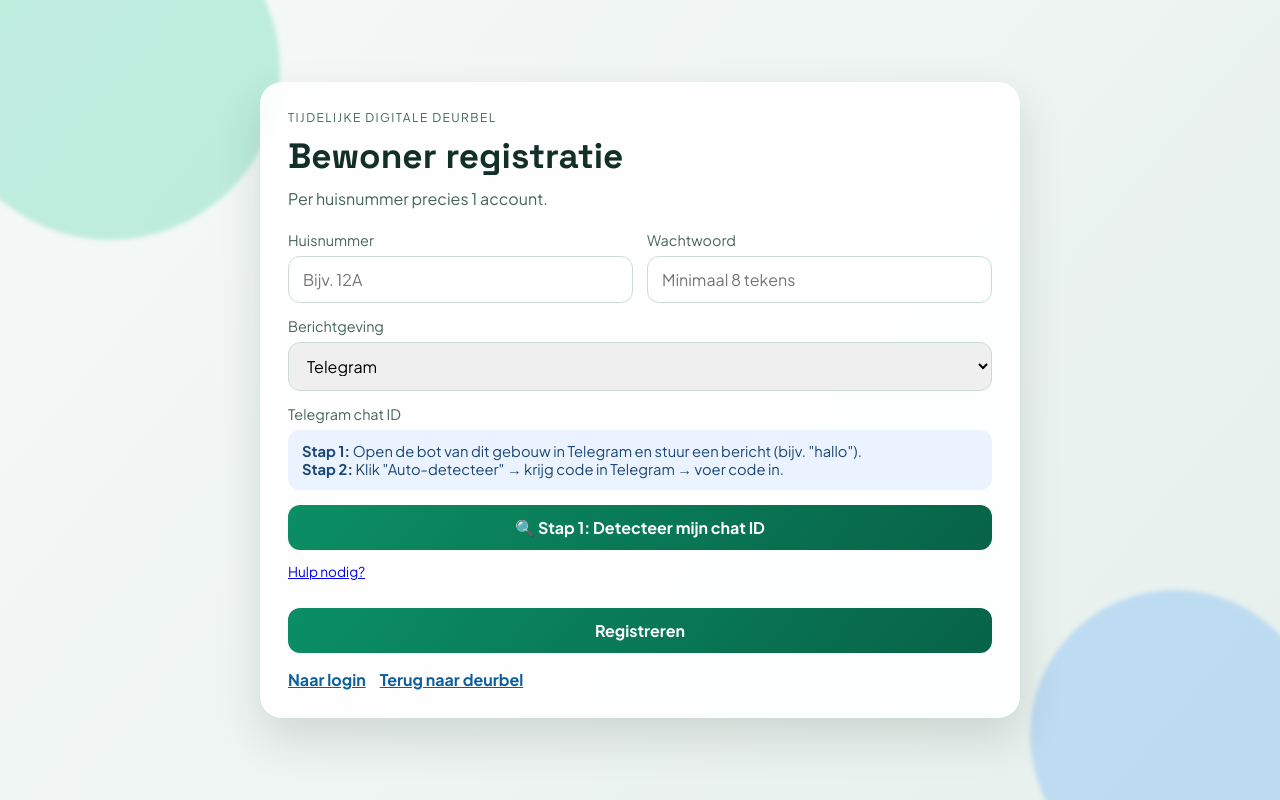
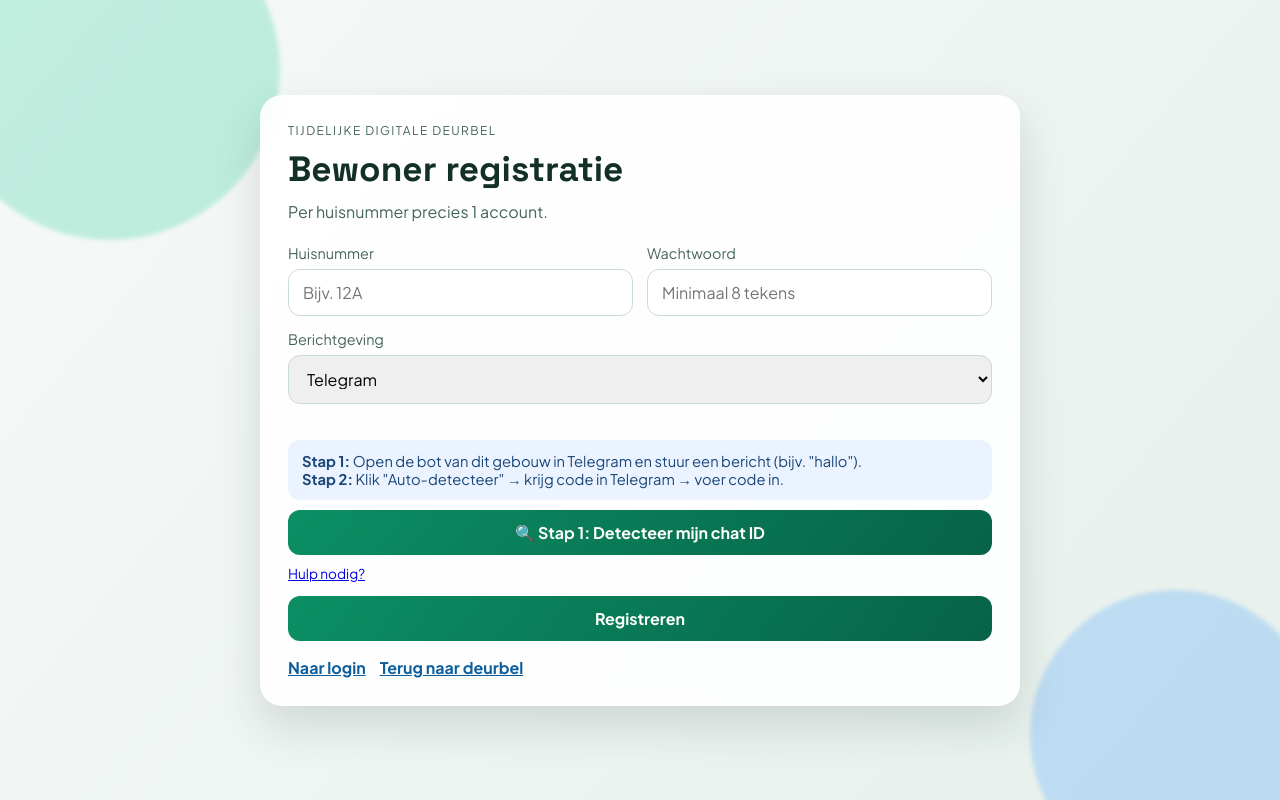
Before and after one commit to svdleer/vvedeurbel, a PHP site: page /register.php in a window 1280 px wide. Run offline with PHP 8.4, Linux system fonts and the light colour scheme.

Commit message:
Fix: move Telegram block out of label, fix channel visibility and code field alignment

```diff
--- a/public/register.php
+++ b/public/register.php
@@ -36,8 +36,8 @@ echo flash_html($message, $type);
         </select>
     </label>
 
-    <label data-channel="telegram">Telegram chat ID
-        <div style="background: #eaf3ff; border-radius: 12px; padding: 12px 14px; margin-bottom: 8px; font-size: 0.92rem; color: #1a4678;">
+    <div data-channel="telegram" class="form" style="gap: 10px;">
+        <div style="background: #eaf3ff; border-radius: 12px; padding: 12px 14px; font-size: 0.92rem; color: #1a4678;">
             <strong>Stap 1:</strong>
             <?php
             require_once __DIR__ . '/../src/config.php';
@@ -50,39 +50,37 @@ echo flash_html($message, $type);
                 Open de bot van dit gebouw in Telegram en stuur een bericht (bijv. "hallo").
             <?php endif; ?>
             <br>
-            <strong>Stap 2:</strong> Klik "Auto-detecteer" &rarr; krijg code in Telegram &rarr; voer code in.
+            <strong>Stap 2:</strong> Klik "Auto-detecteer" → krijg code in Telegram → voer code in.
         </div>
 
         <input type="hidden" name="telegram_chat_id" id="telegram_chat_id_field">
-
-        <!-- Zichtbaar veld dat chat ID toont na verificatie -->
-        <input type="text" id="telegram_chat_id_display" placeholder="Wordt ingevuld na verificatie"
+        <input type="text" id="telegram_chat_id_display" placeholder="Chat ID (wordt automatisch ingevuld na verificatie)"
                readonly style="background: #f5f5f5; color: #555; cursor: not-allowed; display: none;">
 
         <div id="telegram-step-detect">
             <button type="button" id="auto-detect-telegram-btn">🔍 Stap 1: Detecteer mijn chat ID</button>
         </div>
 
-        <div id="telegram-step-verify" style="display:none;">
-            <p class="muted" style="margin: 0 0 8px;">
-                Chat ID <strong id="detected-chat-id-label"></strong> gevonden.
-                Er is een 6-cijferige code naar je Telegram gestuurd.
+        <div id="telegram-step-verify" style="display: none; gap: 8px;" class="form">
+            <p class="muted" style="margin: 0;">
+                Chat ID <strong id="detected-chat-id-label"></strong> gevonden —
+                er is een 6-cijferige code naar je Telegram gestuurd.
             </p>
-            <input type="text" id="telegram-verify-code" placeholder="Voer 6-cijferige code in" maxlength="6" inputmode="numeric" style="letter-spacing: 0.25em; text-align: center;">
-            <button type="button" id="verify-telegram-btn" style="margin-top: 8px;">✓ Stap 2: Verifieer code</button>
+            <input type="text" id="telegram-verify-code" placeholder="6-cijferige code" maxlength="6" inputmode="numeric" style="letter-spacing: 0.3em; text-align: center; font-size: 1.3rem;">
+            <button type="button" id="verify-telegram-btn">✓ Stap 2: Verifieer code</button>
         </div>
 
-        <div id="telegram-step-done" style="display:none;">
+        <div id="telegram-step-done" style="display: none;">
             <div class="flash flash-success" style="margin: 0; display: flex; align-items: center; justify-content: space-between; flex-wrap: wrap; gap: 8px;">
                 <span>✓ Chat ID <strong id="verified-chat-id-label"></strong> geverifieerd!</span>
                 <button type="button" id="telegram-reset-btn" style="width: auto; padding: 6px 14px; font-size: 0.85rem; background: rgba(0,0,0,0.08); color: inherit;">Opnieuw</button>
             </div>
         </div>
 
-        <p class="muted" style="margin-top: 6px; font-size: 0.85rem;">
+        <p class="muted" style="font-size: 0.85rem; margin: 0;">
             <a href="/help-telegram-id.php" target="_blank">Hulp nodig?</a>
         </p>
-    </label>
+    </div>
 
     <label data-channel="sms">Mobiel nummer
         <input type="text" name="phone_number" placeholder="Bijv. +31612345678">
```
Also changed, not shown: public/assets/app.js.
